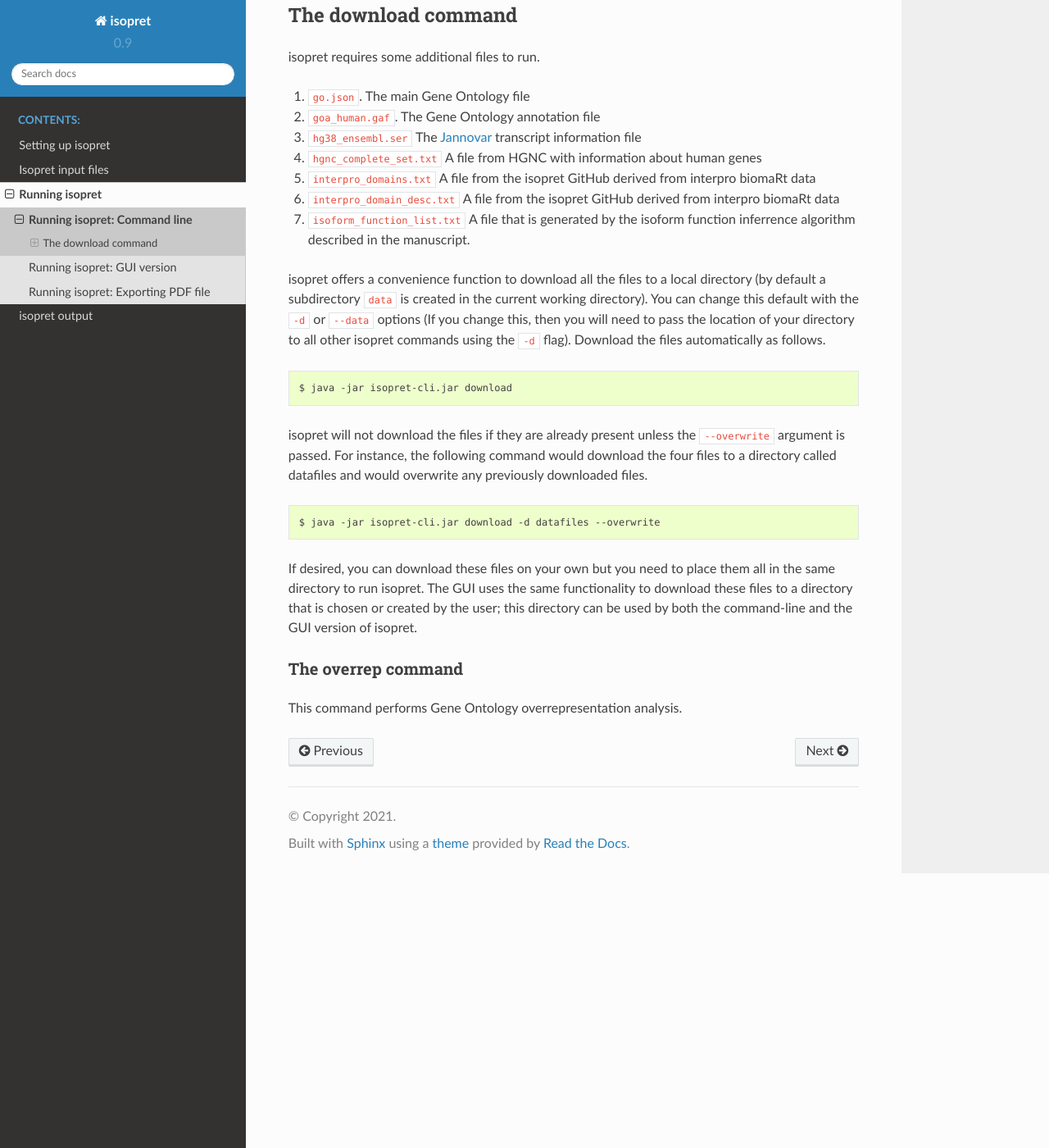
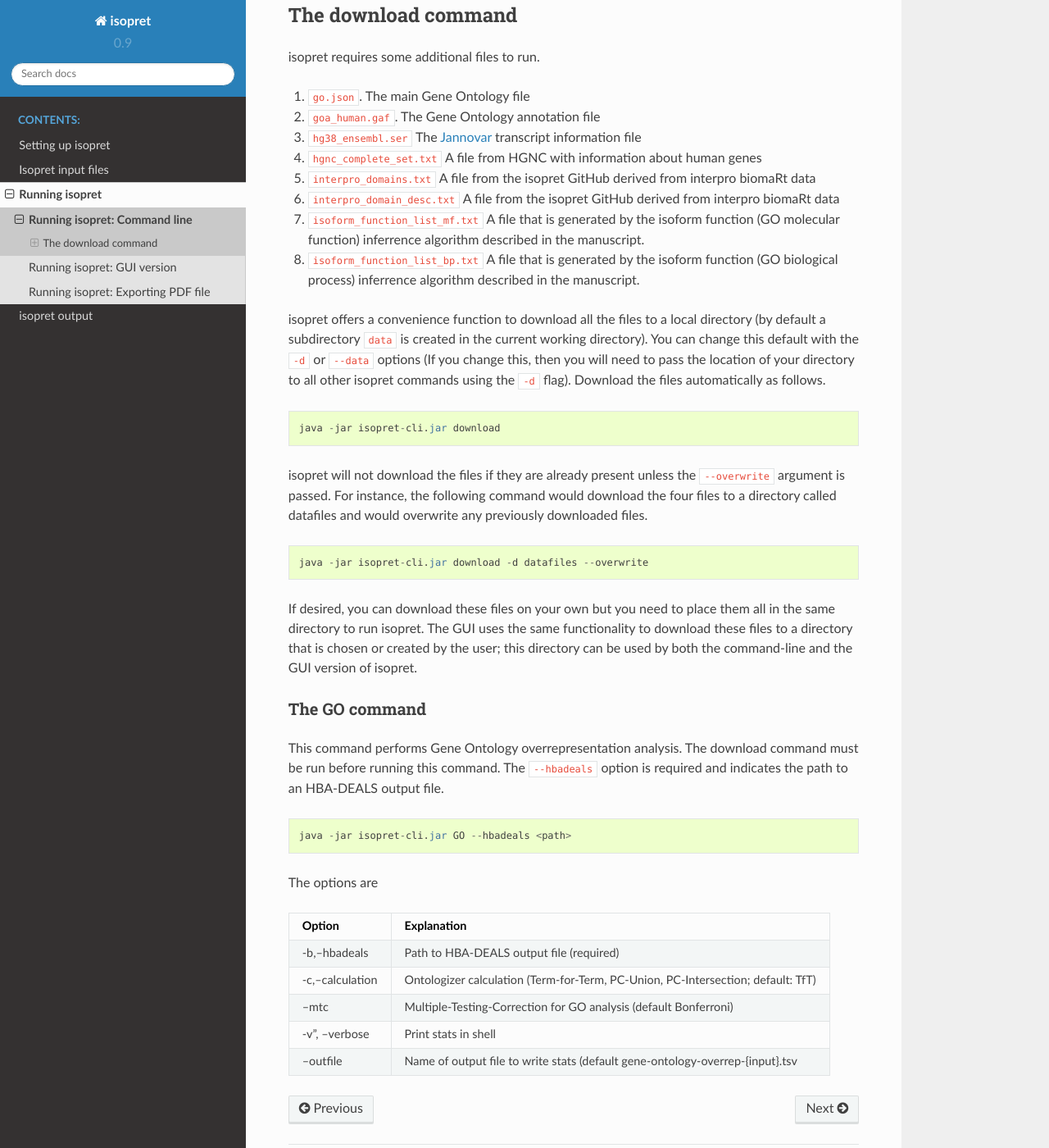
Before and after one commit to TheJacksonLaboratory/isopretGO, a Sphinx documentation site: the page built from docs/running-cmd.rst, in a window 1280 px wide and 1400 px high, scrolled down 377 px. Shown: the whole window at 82% size. Built offline with Sphinx 7.4.7 and the Read the Docs theme 2.0.0, drawn with Linux system fonts in a browser that asks for light colours.

Commit message:
documentation

```diff
--- a/docs/running-cmd.rst
+++ b/docs/running-cmd.rst
@@ -28,7 +28,8 @@ isopret requires some additional files to run.
 4. ``hgnc_complete_set.txt`` A file from HGNC with information about human genes
 5. ``interpro_domains.txt`` A file from the isopret GitHub derived from interpro biomaRt data
 6. ``interpro_domain_desc.txt`` A file from the isopret GitHub derived from interpro biomaRt data
-7. ``isoform_function_list.txt`` A file that is generated by the isoform function inferrence algorithm described in the manuscript.
+7. ``isoform_function_list_mf.txt`` A file that is generated by the isoform function (GO molecular function) inferrence algorithm described in the manuscript.
+8. ``isoform_function_list_bp.txt`` A file that is generated by the isoform function (GO biological process) inferrence algorithm described in the manuscript.
 
 
 
@@ -36,15 +37,19 @@ isopret offers a convenience function to download all the files
 to a local directory (by default a subdirectory ``data`` is created in the current working directory).
 You can change this default with the ``-d`` or ``--data`` options
 (If you change this, then you will need to pass the location of your directory to all other isopret commands
-using the ``-d`` flag). Download the files automatically as follows. ::
+using the ``-d`` flag). Download the files automatically as follows.
 
-    $ java -jar isopret-cli.jar download
+.. code-block:: java
+
+    java -jar isopret-cli.jar download
 
 isopret will not download the files if they are already present unless the ``--overwrite`` argument is passed. For
 instance, the following command would download the four files to a directory called datafiles and would
-overwrite any previously downloaded files. ::
+overwrite any previously downloaded files.
 
-    $ java -jar isopret-cli.jar download -d datafiles --overwrite
+.. code-block:: java
+
+    java -jar isopret-cli.jar download -d datafiles --overwrite
 
 
 If desired, you can download these files on your own but you need to place them all in the
@@ -52,7 +57,29 @@ same directory to run isopret. The GUI uses the same functionality to download t
 that is chosen or created by the user; this directory can be used by both the command-line and the
 GUI version of isopret.
 
-The overrep command
-^^^^^^^^^^^^^^^^^^^
+The GO command
+^^^^^^^^^^^^^^
 
-This command performs Gene Ontology overrepresentation analysis.
+This command performs Gene Ontology overrepresentation analysis. The download command must be run before
+running this command. The ``--hbadeals`` option is required and indicates the path to an HBA-DEALS output file.
+
+.. code-block:: java
+
+    java -jar isopret-cli.jar GO --hbadeals <path>
+
+
+The options are
+
++------------------+--------------------------------------------------------------------------------------+
+|  Option          |   Explanation                                                                        |
++==================+======================================================================================+
+| -b,--hbadeals    | Path to HBA-DEALS output file (required)                                             |
++------------------+--------------------------------------------------------------------------------------+
+| -c,--calculation | Ontologizer calculation (Term-for-Term, PC-Union, PC-Intersection; default: TfT)     |
++------------------+--------------------------------------------------------------------------------------+
+|  --mtc           | Multiple-Testing-Correction for GO analysis (default Bonferroni)                     |
++------------------+--------------------------------------------------------------------------------------+
+| -v", --verbose   | Print stats in shell                                                                 |
++------------------+--------------------------------------------------------------------------------------+
+| --outfile        | Name of output file to write stats (default gene-ontology-overrep-{input}.tsv        |
++------------------+--------------------------------------------------------------------------------------+
```
